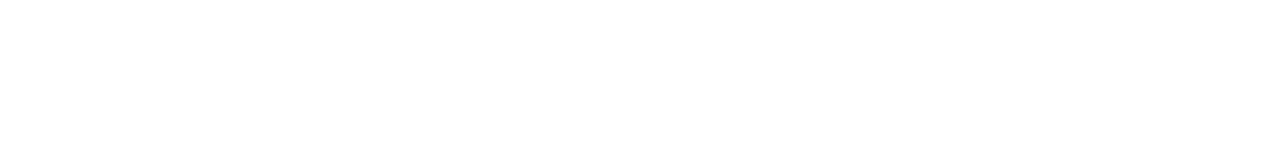
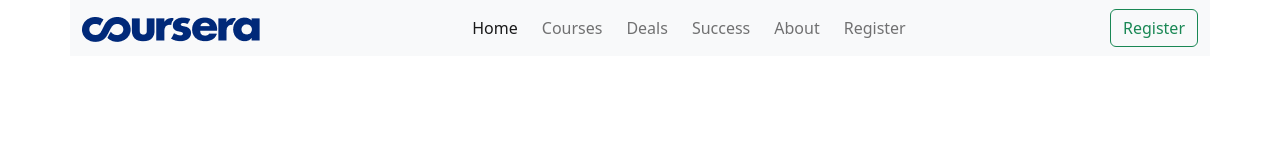
Before and after one commit to iftakhar711/coursea, a plain HTML site: page index.html in a window 1280 px wide. Drawn offline with nearby package versions, Linux system fonts and the light colour scheme.

Commit message:
[navigation]

```diff
--- a/index.html
+++ b/index.html
@@ -4,12 +4,49 @@
 <head>
     <meta charset="utf-8">
     <meta name="viewport" content="width=device-width, initial-scale=1">
-    <title>Coursea Education</title>
+    <title>Coursera Education</title>
     <link href="https://cdn.jsdelivr.net/npm/bootstrap@5.2.0/dist/css/bootstrap.min.css" rel="stylesheet"
         integrity="sha384-gH2yIJqKdNHPEq0n4Mqa/HGKIhSkIHeL5AyhkYV8i59U5AR6csBvApHHNl/vI1Bx" crossorigin="anonymous">
 </head>
 
 <body>
+    <header>
+        <!-- navbar start -->
+        <nav class="navbar navbar-expand-lg bg-light container">
+            <div class="container-fluid">
+                <div><a class="navbar-brand" href="#"><img src="images/company/company-1.png"></a></div>
+                <button class="navbar-toggler" type="button" data-bs-toggle="collapse"
+                    data-bs-target="#navbarSupportedContent" aria-controls="navbarSupportedContent"
+                    aria-expanded="false" aria-label="Toggle navigation">
+                    <span class="navbar-toggler-icon"></span>
+                </button>
+
+                <div class="collapse navbar-collapse" id="navbarSupportedContent">
+                    <ul class="navbar-nav me-auto mb-2 mb-lg-0 mx-lg-auto">
+                        <li class="nav-item me-2">
+                            <a class="nav-link active" aria-current="page" href="#">Home</a>
+                        </li>
+                        <li class="nav-item me-2">
+                            <a class="nav-link" href="#">Courses</a>
+                        </li>
+                        <li class="nav-item me-2">
+                            <a class="nav-link">Deals</a>
+                        </li>
+                        <li class="nav-item me-2">
+                            <a class="nav-link">Success</a>
+                        </li>
+                        <li class="nav-item me-2">
+                            <a class="nav-link">About</a>
+                        </li>
+                        <li class="nav-item me-2">
+                            <a class="nav-link">Register</a>
+                        </li>
+                    </ul>
+                    <div><button class="btn btn-outline-success" type="submit">Register</button></div>
+                </div>
+            </div>
+        </nav>
+    </header>
 
     <script src="https://cdn.jsdelivr.net/npm/bootstrap@5.2.0/dist/js/bootstrap.bundle.min.js"
         integrity="sha384-A3rJD856KowSb7dwlZdYEkO39Gagi7vIsF0jrRAoQmDKKtQBHUuLZ9AsSv4jD4Xa"
```
